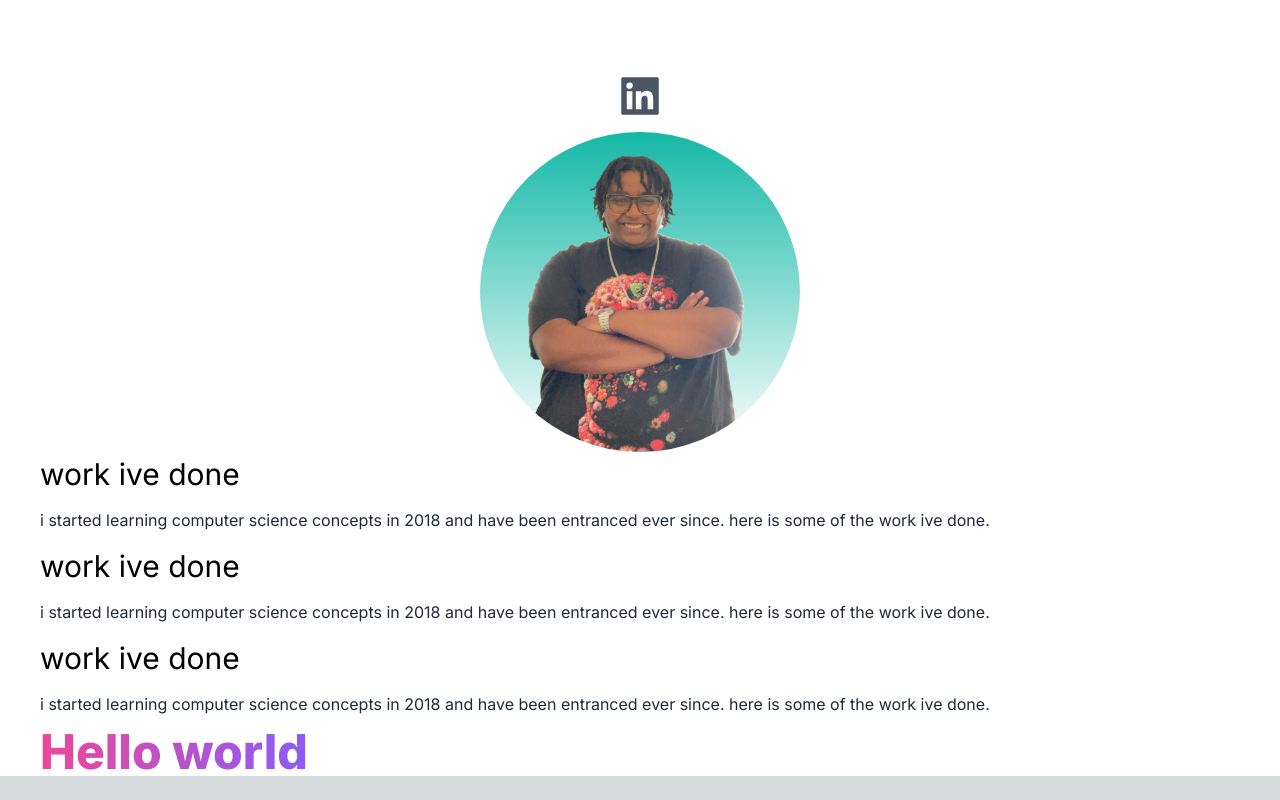
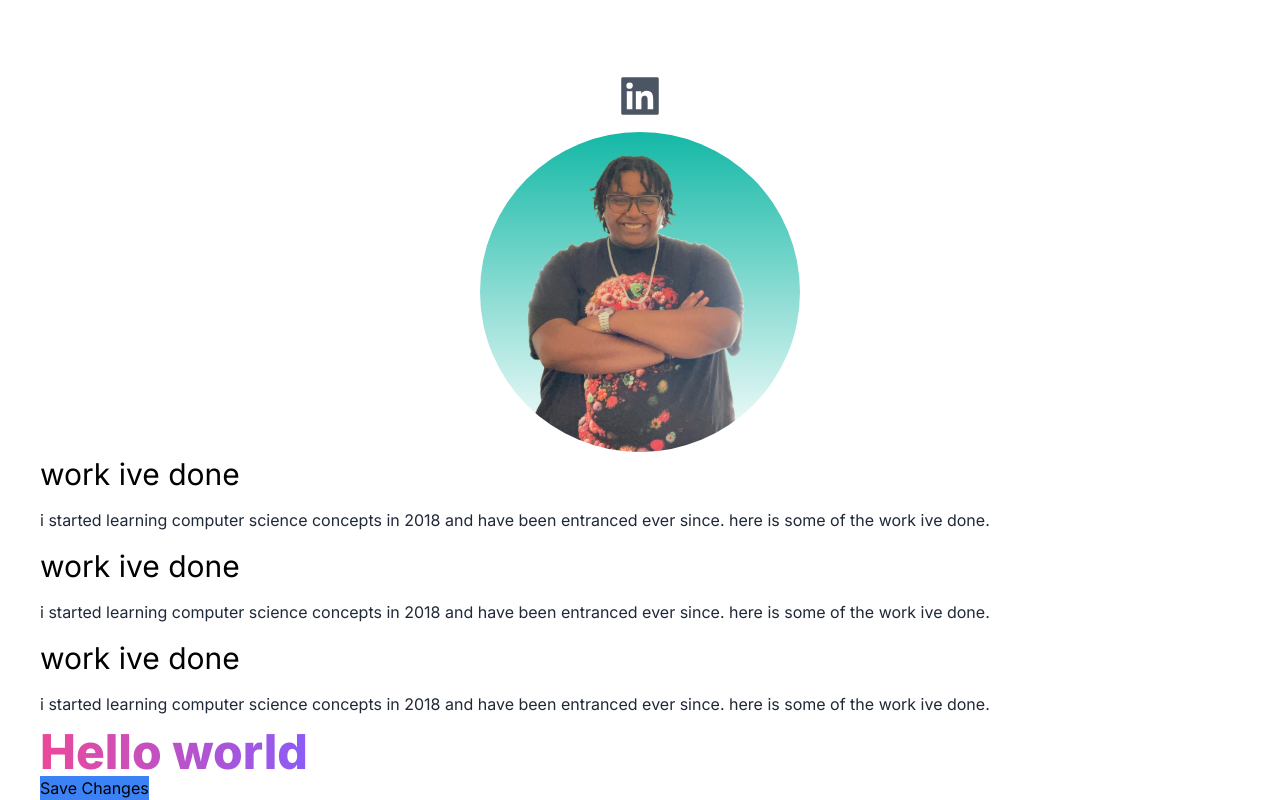
Before and after one commit to radicalromha/super-duper-waffle, a Next.js app in the folder portfolio/: page / in a window 1280 px wide. Shown: the part 424-1224 px from the top of the page. Built offline with nearby package versions, Linux system fonts and the light colour scheme.

Commit message:
transition button

```diff
--- a/portfolio/src/app/page.js
+++ b/portfolio/src/app/page.js
@@ -92,6 +92,9 @@ export default function Home() {
               Hello world
             </span>
           </div>
+          <button class="transition ease-in-out delay-150 bg-blue-500 hover:-translate-y-1 hover:scale-110 hover:bg-indigo-500 duration-300 ...">
+            Save Changes
+          </button>
         </section>
       </main>
     </div>
```
